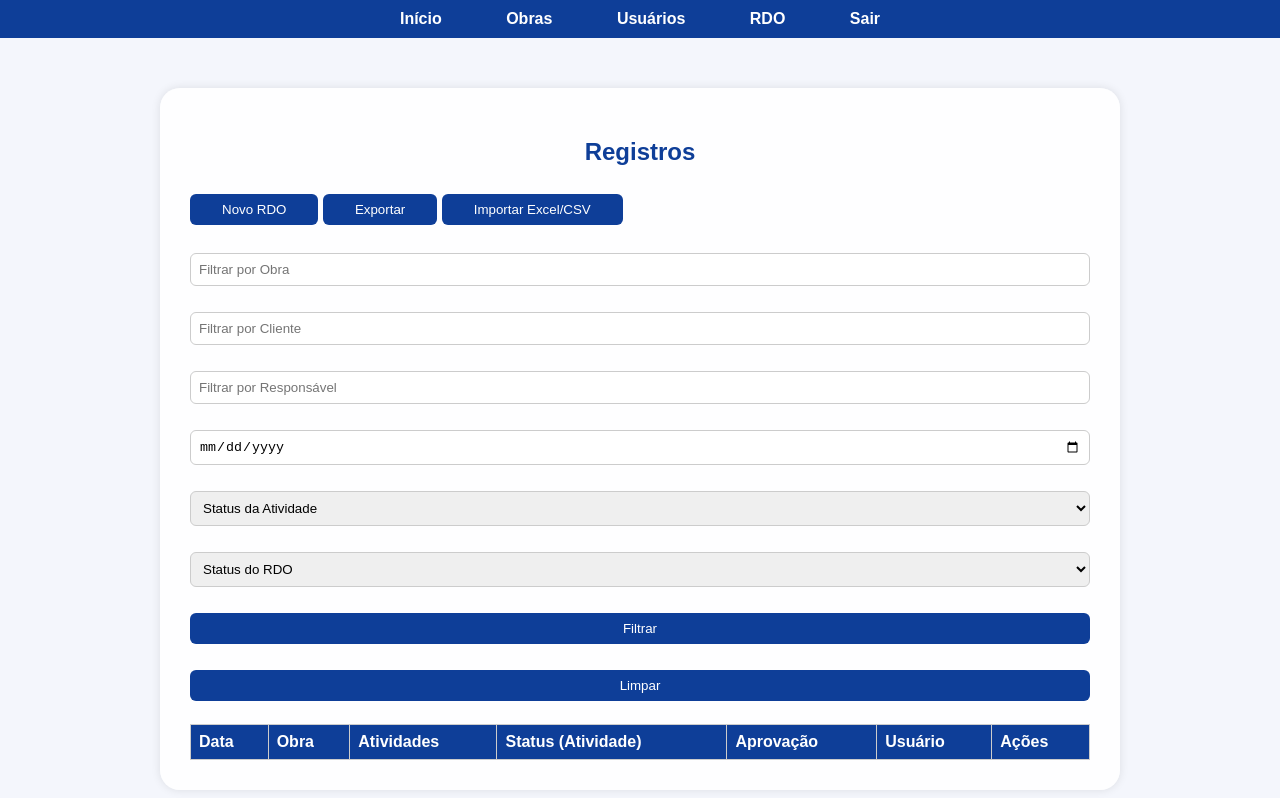
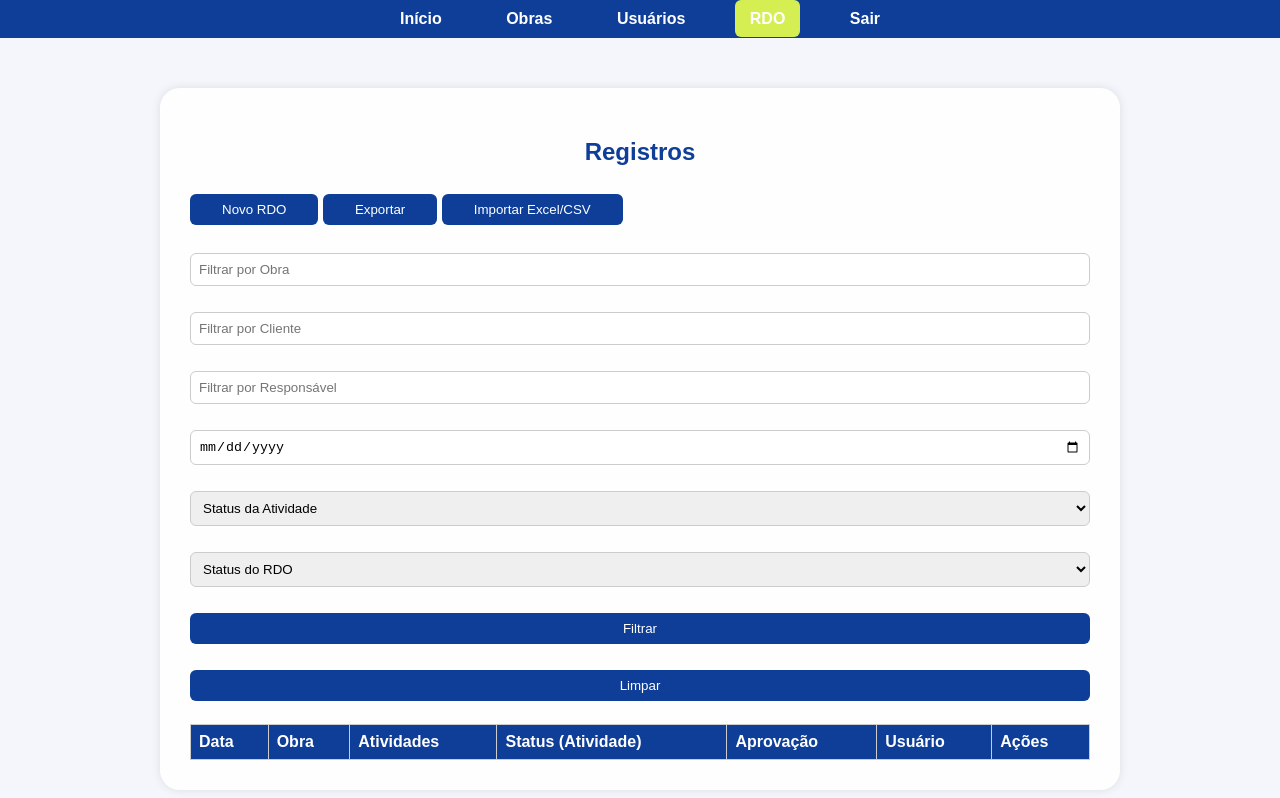
Before and after one commit to EmersonB94/kpirdo, a plain HTML site: page rdo.html in a window 1280 px wide. Drawn offline with nearby package versions, Linux system fonts and the light colour scheme; no server answers.

Commit message:
Add files via upload

```diff
--- a/static/css/style.css
+++ b/static/css/style.css
@@ -33,6 +33,10 @@ body {
   background: rgba(255, 255, 255, 0.9); /* Fundo branco levemente transparente */
 }
 
+.selecionado {
+  background-color:rgb(213, 239, 83);
+  color: #000000;
+}
 
 h1, h2 {
   color: #0E3E98;
```
